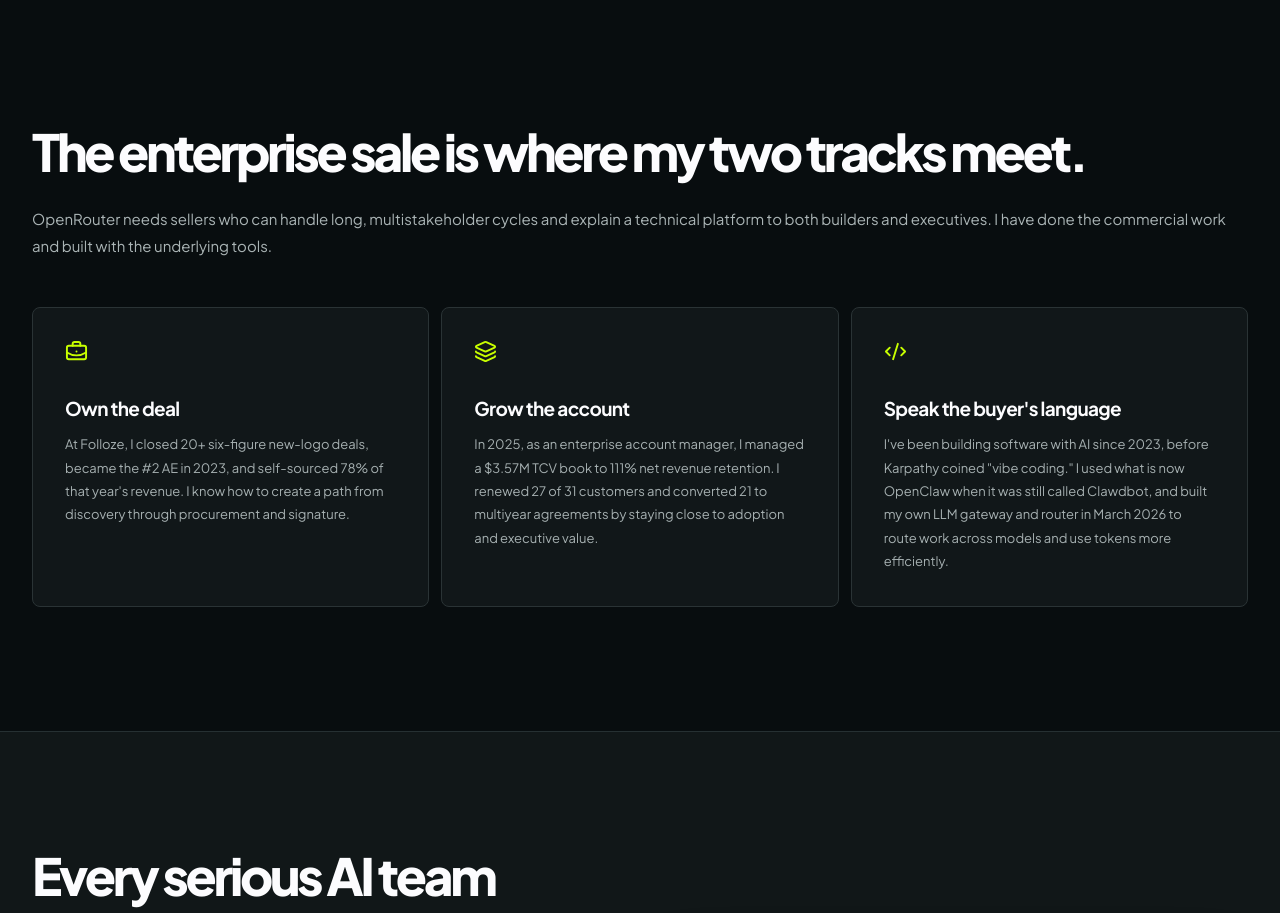
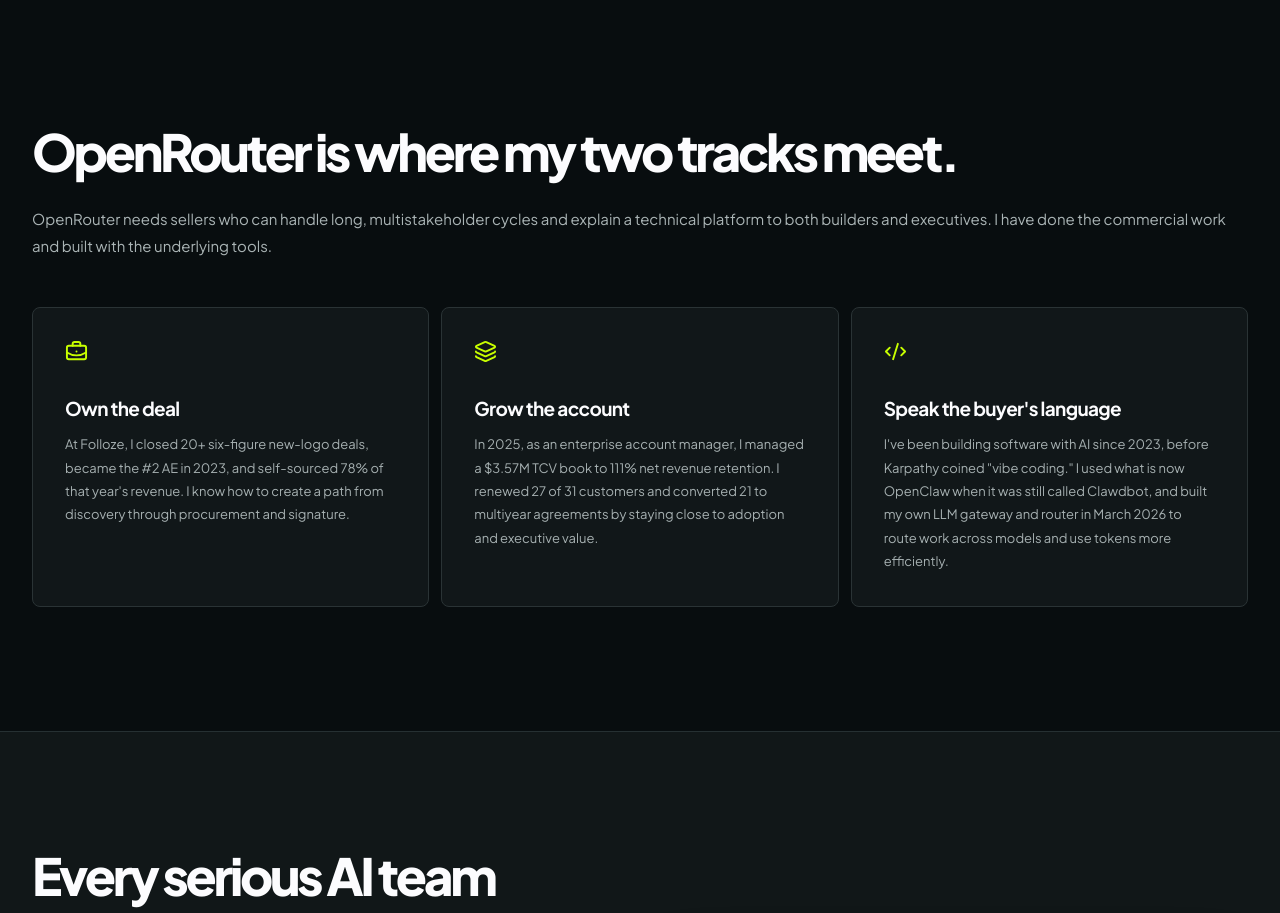
Before and after one commit to 0xTrey/trey-work-website, a React (Vite) app in the folder applications/openrouter/: page / in a window 1280 px wide. Shown: the part 902-1815 px from the top of the page. Built offline with nearby package versions, Linux system fonts and the light colour scheme; no server answers.

Commit message:
Name OpenRouter as the meeting point

```diff
--- a/applications/openrouter/src/main.jsx
+++ b/applications/openrouter/src/main.jsx
@@ -145,7 +145,7 @@
 
 function Fit() {
   return <section className="or-section or-shell" id="fit">
-    <div className="or-section-head or-fit-head"><h2>The enterprise sale is where my two tracks meet.</h2><p>OpenRouter needs sellers who can handle long, multistakeholder cycles and explain a technical platform to both builders and executives. I have done the commercial work and built with the underlying tools.</p></div>
+    <div className="or-section-head or-fit-head"><h2>OpenRouter is where my two tracks meet.</h2><p>OpenRouter needs sellers who can handle long, multistakeholder cycles and explain a technical platform to both builders and executives. I have done the commercial work and built with the underlying tools.</p></div>
     <div className="or-fit-grid">
       <article className="or-fit-card"><BriefcaseBusiness size={23} /><h3>Own the deal</h3><p>At Folloze, I closed 20+ six-figure new-logo deals, became the #2 AE in 2023, and self-sourced 78% of that year's revenue. I know how to create a path from discovery through procurement and signature.</p></article>
       <article className="or-fit-card"><Layers3 size={23} /><h3>Grow the account</h3><p>In 2025, as an enterprise account manager, I managed a $3.57M TCV book to 111% net revenue retention. I renewed 27 of 31 customers and converted 21 to multiyear agreements by staying close to adoption and executive value.</p></article>
```
